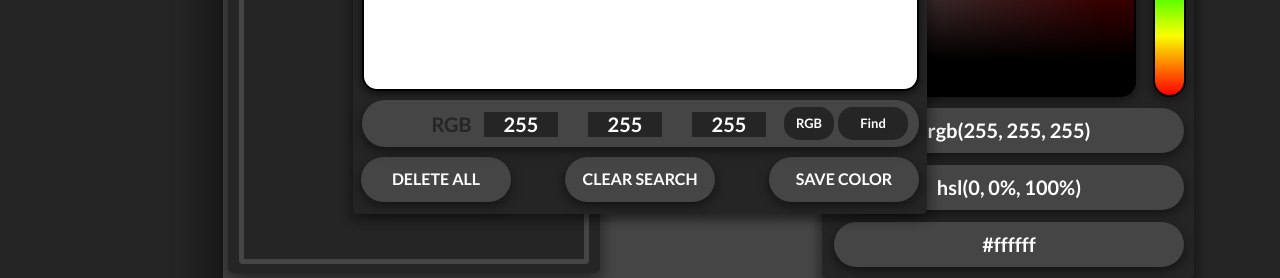
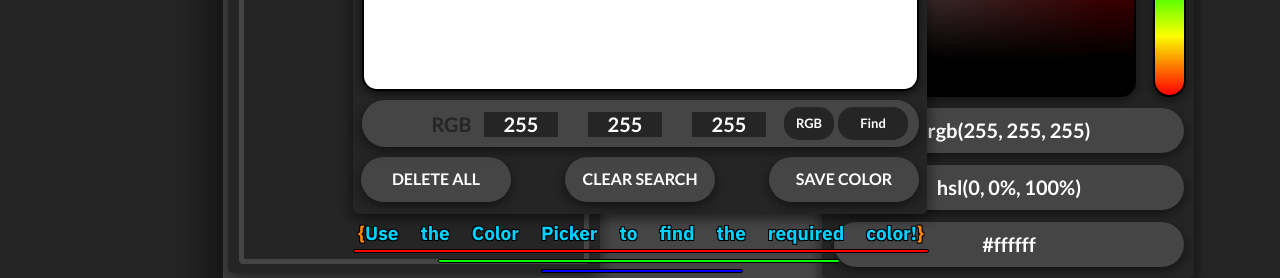
Before and after one commit to TohaLike/colorPicker, a website: page index.html in a window 1280 px wide. Shown: the part 522-800 px from the top of the page. Drawn offline with nearby package versions, Linux system fonts and the light colour scheme.

Commit message:
I add search comment

```diff
--- a/css/style.css
+++ b/css/style.css
@@ -465,6 +465,79 @@ body::-webkit-scrollbar-thumb {
 }
 
 
+/* Search Subtitle */
+.text__section {
+    position: absolute;
+    top: 612px;
+    left: 5px;
+}
+
+.subtitle__search {
+    font-family: 'IBM Plex Sans', sans-serif;
+    font-style: normal;
+    margin: 0;
+    color: #00D1FF;
+    font-size: 19px;
+    font-weight: 700;
+    text-shadow: -1px -1px 0 #000, 1px -1px 0 #000, -1px 1px 0 #000, 1px 1px 0 #000;
+    line-height: 25px;
+    word-spacing: 17.5px;
+}
+
+.subtitle__search::before {
+    content: '{';
+    color: #FF8A00;
+}
+
+.subtitle__search::after {
+    content: '}';
+    color: #FF8A00;
+}
+
+.line__section {
+    position: relative;
+    top: -24px;
+    left: 0px;
+}
+
+.underline__sub {
+    border: 0.5px solid #000000;
+    margin-top: 2px;
+}
+
+.uderline__subtitle__one {
+    position: absolute;
+    top: 25px;
+    left: -5px;
+    width: 574px;
+    height: 2px;
+    background: #FF0000;
+    border-radius: 3px;
+}
+
+.uderline__subtitle__two {
+    position: absolute;
+    top: 35px;
+    left: 80px;
+    width: 400px;
+    height: 2px;
+    background: #00FF00;
+    border: 0.5px solid #000000;
+    border-radius: 3px;
+}
+
+.uderline__subtitle__three {
+    position: absolute;
+    top: 45px;
+    left: 183px;
+    width: 200px;
+    height: 2px;
+    background: #0000FF;
+    border: 0.5px solid #000000;
+    border-radius: 3px;
+}
+
+
 /* ColorSearch */
 /* RGB */
 .color__search__rgb {
--- a/index.html
+++ b/index.html
@@ -9,6 +9,7 @@
     <link rel="preconnect" href="https://fonts.gstatic.com" crossorigin>
     <link href="https://fonts.googleapis.com/css2?family=Inter:wght@800&family=Lato:wght@700&display=swap" rel="stylesheet">
     <link href="https://fonts.googleapis.com/css2?family=IBM+Plex+Mono&display=swap" rel="stylesheet">
+    <link href="https://fonts.googleapis.com/css2?family=IBM+Plex+Sans:wght@700&display=swap" rel="stylesheet">
     <link rel="stylesheet" href="css/style.css">
     <link rel="stylesheet" href="css/adaptive.css">
     <title>ColorStorage</title>
@@ -98,7 +99,7 @@
                 </div>
             </div>
 
-            <!-- ColorRedult -->
+            <!-- ColorResult -->
             <div class="color__result__form">
                 <div class="color__result"></div>
 
@@ -108,6 +109,18 @@
                     <button type="button" class="btn__save btn__clear">Clear Search</button>
                     <button type="button" class="btn__save btn__save__main">Save Color</button>
                 </div>
+
+                <!-- Text under Search -->
+                <div class="text__section">
+                    <span class="subtitle__search">Use the Color Picker to find the required color!</span>
+
+                    <div class="line__section">
+                        <div class="underline__sub uderline__subtitle__one"></div>
+                        <div class="underline__sub uderline__subtitle__two"></div>
+                        <div class="underline__sub uderline__subtitle__three"></div>
+                    </div>
+                </div>
+
 
                 <!-- ColorSearchSectionRGB -->
                 <div class="color__search__rgb">
```
